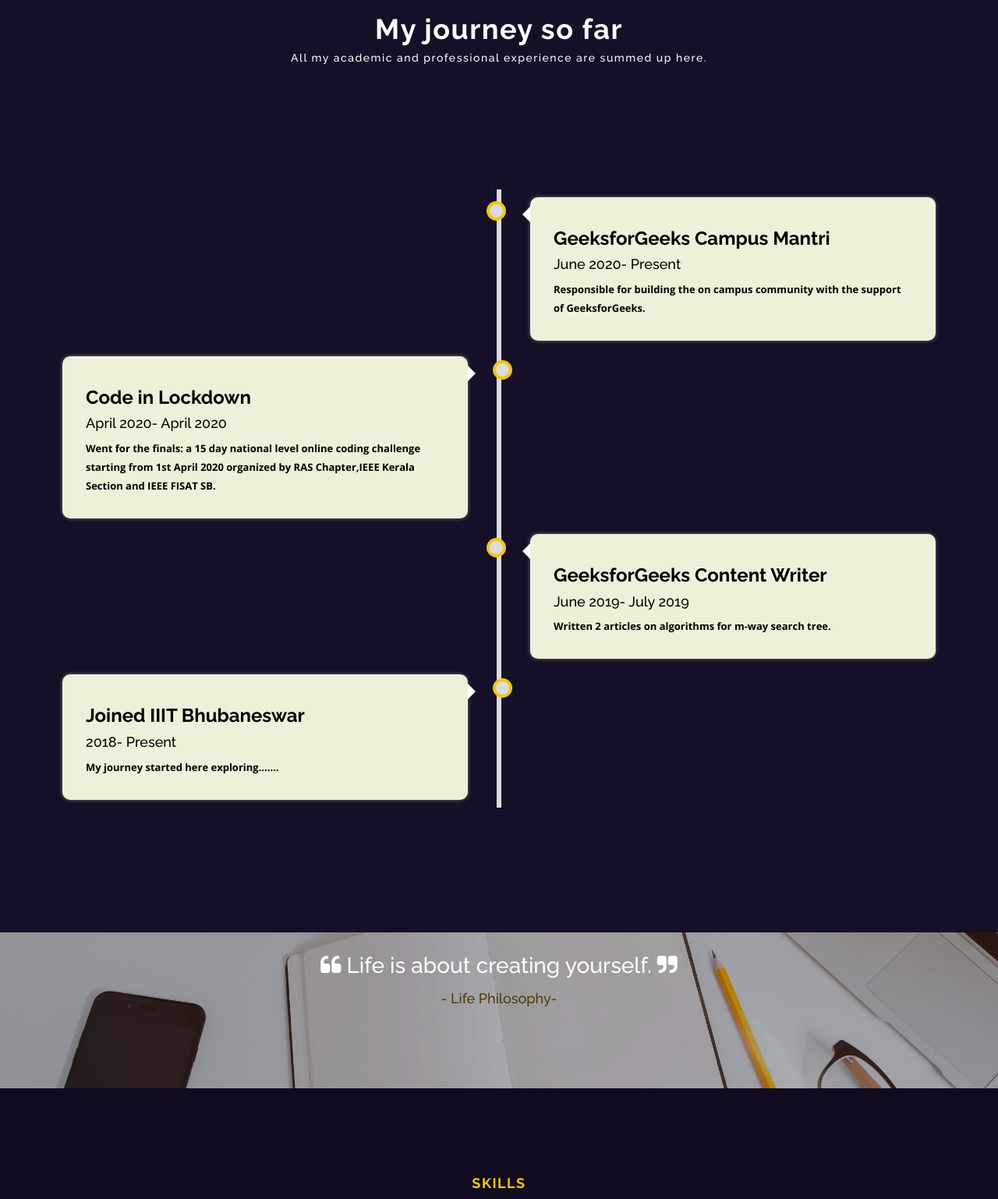
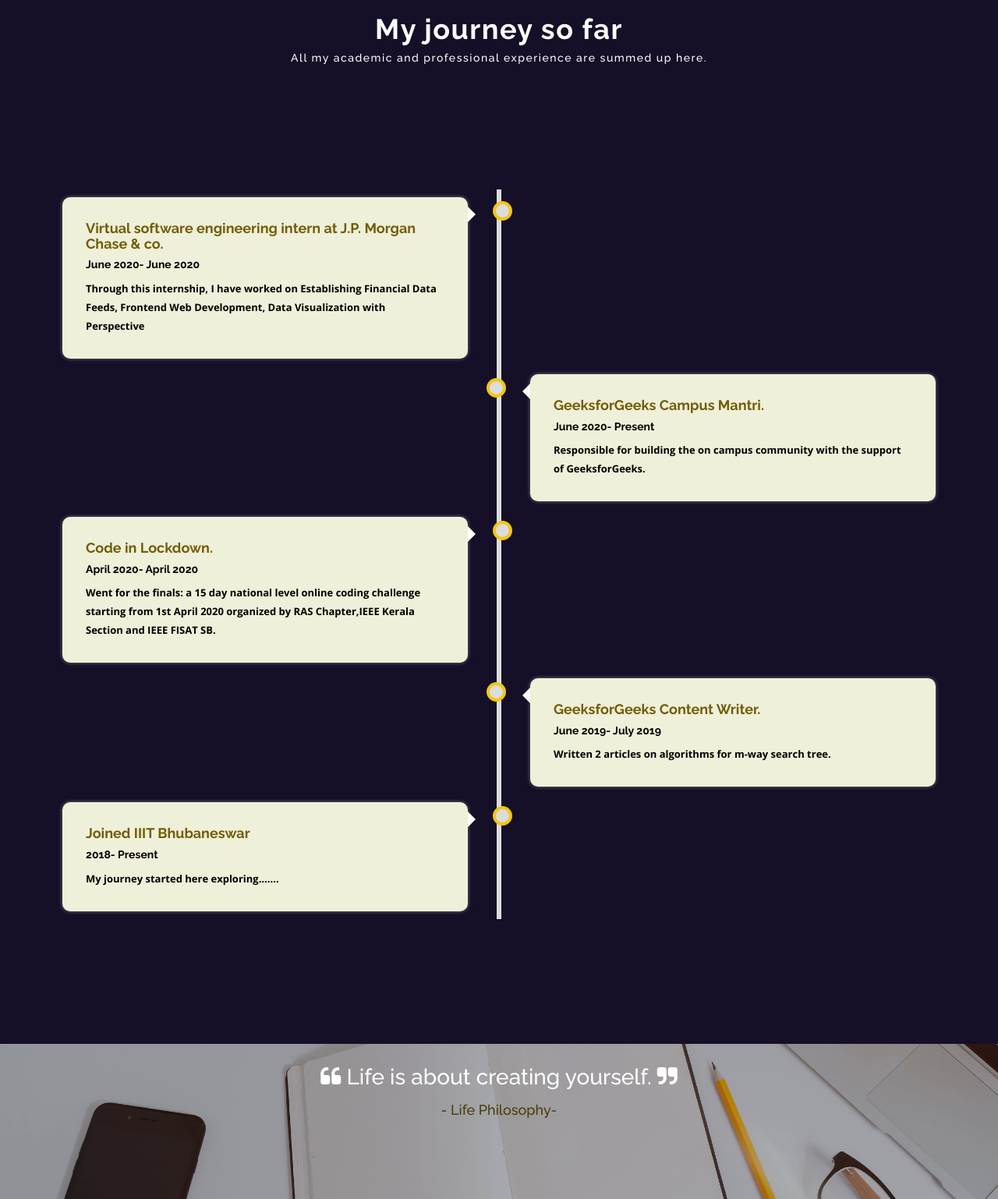
Before and after one commit to nitinrishab2000/Portfolio, a Node server app: page / in a window 1280 px wide. Shown: the part 1777-3315 px from the top of the page at 78% size. Run offline with Node 20, Linux system fonts and the light colour scheme; some libraries are stand-ins or nearby versions.

Commit message:
timeline added

```diff
--- a/public/css/style.css
+++ b/public/css/style.css
@@ -268,7 +268,12 @@
     box-shadow: 0 0 5px rgba(192, 186, 186, 0.596);
   }
 
-  .content h3{
+  .content h4{
+      font-weight: bolder;
+      color: #725d08;
+  }
+
+  .content h5{
       font-weight: bolder;
   }
 
--- a/views/index.ejs
+++ b/views/index.ejs
@@ -192,31 +192,38 @@
             <h5>All my academic and professional experience are summed up here.</h5>
         </div>
         <div class="timeline">
+            <div class="contain left">
+                <div class="content">
+                  <h4>Virtual software engineering intern at J.P. Morgan Chase & co.</h4>
+                  <h5>June 2020- June 2020</h5>
+                  <p>Through this internship, I have worked on Establishing Financial Data Feeds, Frontend Web Development, Data	Visualization with Perspective</p>
+                </div>
+              </div>
             <div class="contain right">
               <div class="content">
-                <h3>GeeksforGeeks Campus Mantri</h3>
-                <h4>June 2020- Present</h4>
+                <h4>GeeksforGeeks Campus Mantri.</h4>
+                <h5>June 2020- Present</h5>
                 <p>Responsible for building the on campus community with the support of GeeksforGeeks.</p>
               </div>
             </div>
             <div class="contain left">
                 <div class="content">
-                  <h3>Code in Lockdown</h3>
-                  <h4>April 2020- April 2020</h4>
+                  <h4>Code in Lockdown.</h4>
+                  <h5>April 2020- April 2020</h5>
                   <p>Went for the finals: a 15 day national level online coding challenge starting from 1st April 2020 organized by RAS Chapter,IEEE Kerala Section and IEEE FISAT SB.</p>
                 </div>
               </div>
             <div class="contain right">
               <div class="content">
-                <h3>GeeksforGeeks Content Writer</h3>
-                <h4>June 2019- July 2019</h4>
+                <h4>GeeksforGeeks Content Writer.</h4>
+                <h5>June 2019- July 2019</h5>
                 <p>Written 2 articles on algorithms for m-way search tree.</p>
               </div>
             </div>
             <div class="contain left">
               <div class="content">
-                <h3>Joined IIIT Bhubaneswar</h3>
-                <h4>2018- Present</h4>
+                <h4>Joined IIIT Bhubaneswar</h4>
+                <h5>2018- Present</h5>
                 <p>My journey started here exploring.......</p>
               </div>
             </div>
```
